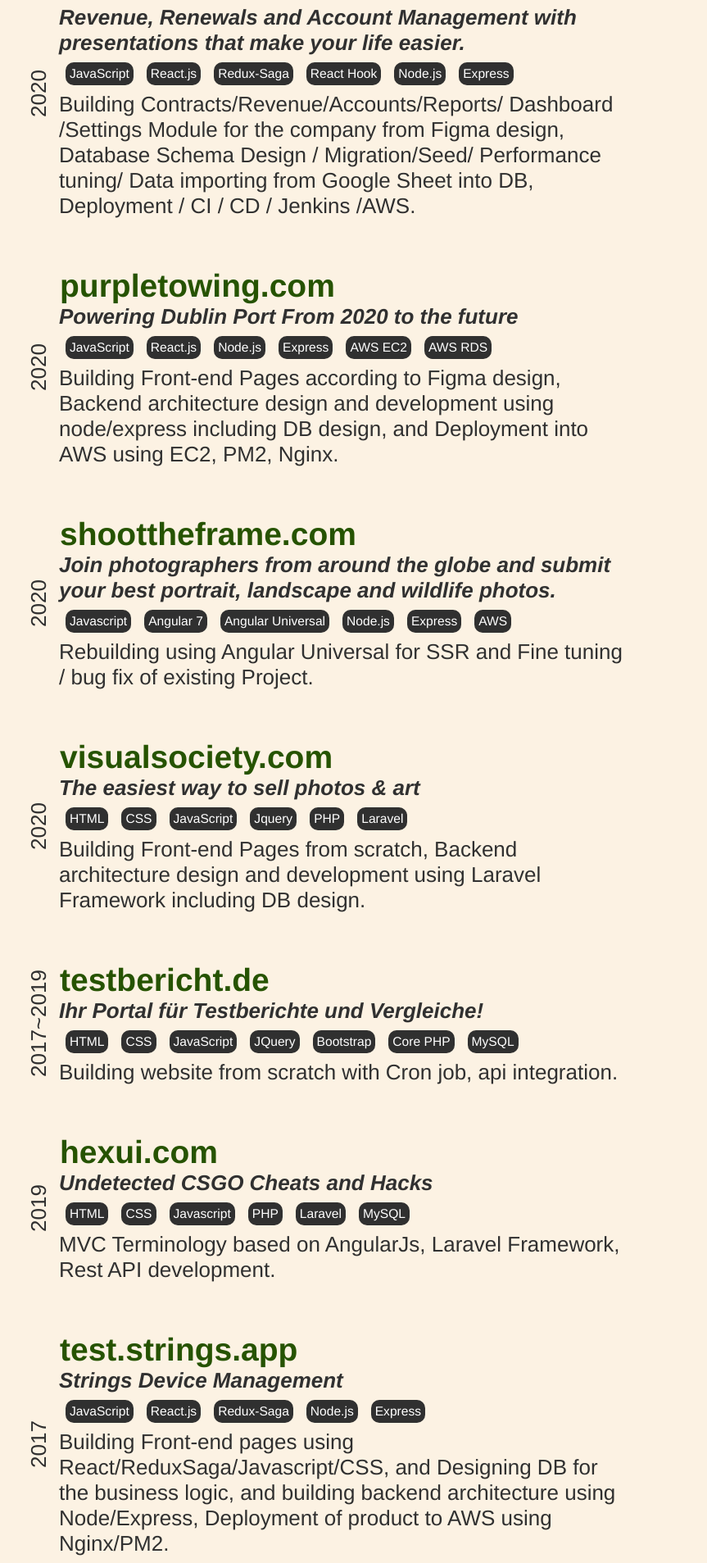
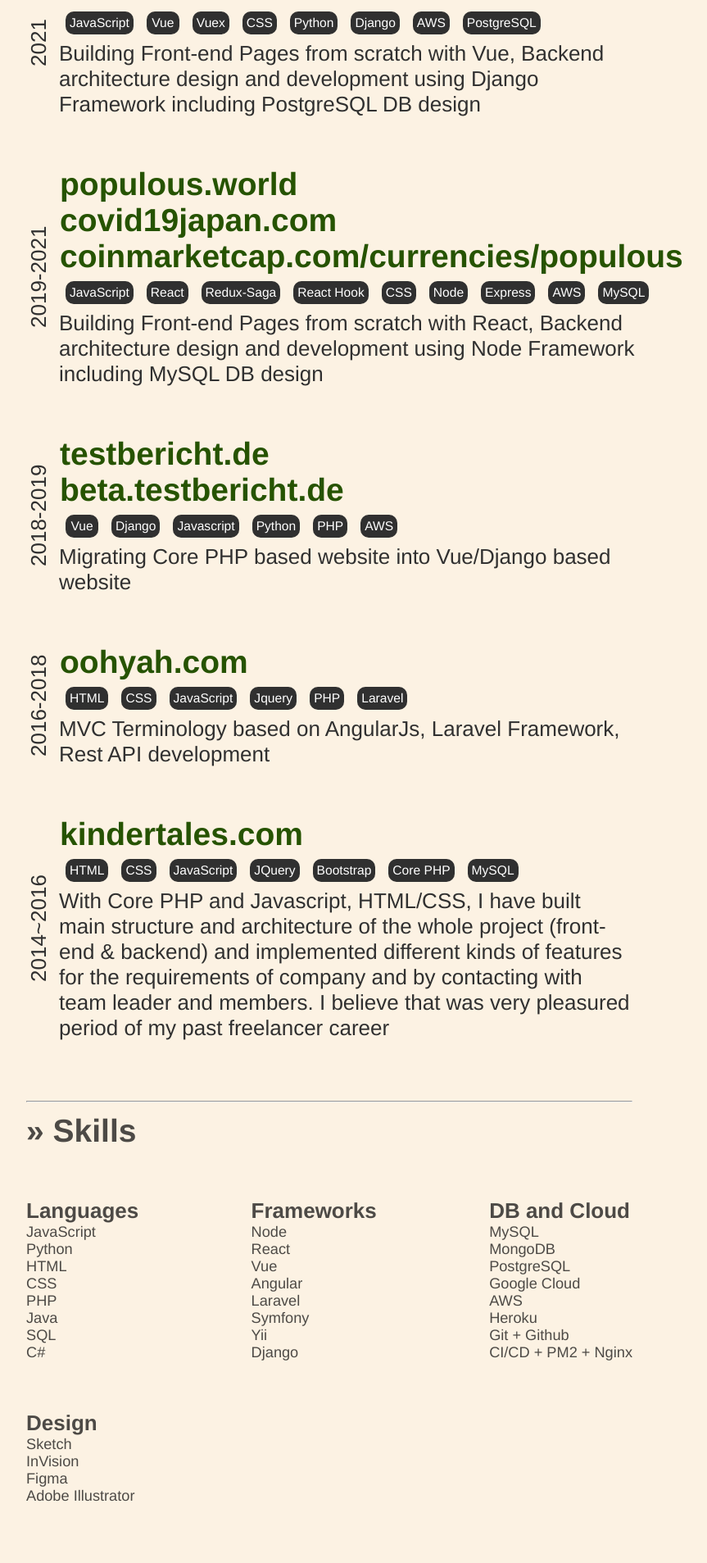
Before and after one commit to pureworldnew/personal-react-web, a React (Create React App) app: page / in a window 1280 px wide. Shown: the part 532-2439 px from the top of the page at 82% size, without its empty margins (238-1101 px from the left). Built offline with nearby package versions, Linux system fonts and the light colour scheme.

Commit message:
udpate for new freelancer carrer

```diff
--- a/src/components/section.js
+++ b/src/components/section.js
@@ -17,15 +17,6 @@
 //date project was completed in
 function Date(props) {
   return <span>{props.date}</span>;
-}
-
-//longer title
-function Short(props) {
-  return (
-    <h4>
-      <em>{props.desc}</em>
-    </h4>
-  );
 }
 
 //all relavent languages and tools used in project
@@ -48,88 +39,90 @@
         </div>
         <div id="section">
           <div id="date">
-            <Date date="2020" />
+            <Date date="2021" />
           </div>
           <div>
-            <Title name="zenview.co" link="https://www.zenview.co" />
-            <Short desc="Revenue, Renewals and Account Management with presentations that make your life easier." />
+            <Title name="meetwithdev.com" link="https://meetwithdev.com/" />
             <div id="labels">
               <Label label="JavaScript" />
-              <Label label="React.js" />
-              <Label label="Redux-Saga" />
-              <Label label="React Hook" />
-              <Label label="Node.js" />
-              <Label label="Express" />
+              <Label label="Vue" />
+              <Label label="Vuex" />
+              <Label label="CSS" />
+              <Label label="Python" />
+              <Label label="Django" />
+              <Label label="AWS" />
+              <Label label="PostgreSQL" />
             </div>
             <Desc
-              desc="Building Contracts/Revenue/Accounts/Reports/
-Dashboard /Settings Module for the company from Figma
-design, Database Schema Design / Migration/Seed/
-Performance tuning/ Data importing from Google Sheet into
-DB, Deployment / CI / CD / Jenkins /AWS."
+              desc="Building Front-end Pages from scratch with
+              Vue, Backend architecture design and development
+              using Django Framework including PostgreSQL DB
+              design"
             />
           </div>
         </div>
 
         <div id="section">
           <div id="date">
-            <Date date="2020" />
+            <Date date="2019-2021" />
           </div>
           <div>
+            <Title name="populous.world" link="https://populous.world/" />
+            <Title name="covid19japan.com" link="https://covid19japan.com/" />
             <Title
-              name="purpletowing.com"
-              link="https://www.purpletowing.com"
+              name="coinmarketcap.com/currencies/populous"
+              link="https://coinmarketcap.com/currencies/populous/"
             />
-            <Short desc="Powering Dublin Port From 2020 to the future" />
             <div id="labels">
               <Label label="JavaScript" />
-              <Label label="React.js" />
-              <Label label="Node.js" />
+              <Label label="React" />
+              <Label label="Redux-Saga" />
+              <Label label="React Hook" />
+              <Label label="CSS" />
+              <Label label="Node" />
               <Label label="Express" />
-              <Label label="AWS EC2" />
-              <Label label="AWS RDS" />
+              <Label label="AWS" />
+              <Label label="MySQL" />
             </div>
             <Desc
-              desc="Building Front-end Pages according to Figma design,
-Backend architecture design and development using
-node/express including DB design, and Deployment into
-AWS using EC2, PM2, Nginx."
+              desc="Building Front-end Pages from scratch with
+              React, Backend architecture design and development
+              using Node Framework including MySQL DB design"
             />
           </div>
         </div>
 
         <div id="section">
           <div id="date">
-            <Date date="2020" />
+            <Date date="2018-2019" />
           </div>
           <div>
-            <Title name="shoottheframe.com" link="https://shoottheframe.com/" />
-            <Short desc="Join photographers from around the globe and submit your best portrait, landscape and wildlife photos." />
+            <Title name="testbericht.de" link="https://www.testbericht.de/" />
+            <Title
+              name="beta.testbericht.de"
+              link="https://beta.testbericht.de/"
+            />
             <div id="labels">
+              <Label label="Vue" />
+              <Label label="Django" />
               <Label label="Javascript" />
-              <Label label="Angular 7" />
-              <Label label="Angular Universal" />
-              <Label label="Node.js" />
-              <Label label="Express" />
+              <Label label="Python" />
+              <Label label="PHP" />
               <Label label="AWS" />
             </div>
             <Desc
-              desc="Rebuilding using Angular Universal for SSR and Fine
-tuning / bug fix of existing Project."
+              desc="Migrating Core PHP based website into
+              Vue/Django based website"
             />
           </div>
         </div>
 
         <div id="section">
           <div id="date">
-            <Date date="2020" />
+            <Date date="2016-2018" />
           </div>
           <div>
-            <Title name="visualsociety.com" link="https://visualsociety.com" />
-            <Short
-              desc="The easiest way to
-sell photos & art"
-            />
+            <Title name="oohyah.com" link="https://oohyah.com/" />
             <div id="labels">
               <Label label="HTML" />
               <Label label="CSS" />
@@ -139,20 +132,18 @@
               <Label label="Laravel" />
             </div>
             <Desc
-              desc="Building Front-end Pages from scratch, Backend
-architecture design and development using Laravel
-Framework including DB design."
+              desc="MVC Terminology based on AngularJs, Laravel Framework,
+              Rest API development"
             />
           </div>
         </div>
 
         <div id="section">
           <div id="date">
-            <Date date="2017~2019" />
+            <Date date="2014~2016" />
           </div>
           <div>
-            <Title name="testbericht.de" link="https://www.testbericht.de/" />
-            <Short desc="Ihr Portal für Testberichte und Vergleiche!" />
+            <Title name="kindertales.com" link="https://www.kindertales.com/" />
             <div id="labels">
               <Label label="HTML" />
               <Label label="CSS" />
@@ -163,114 +154,11 @@
               <Label label="MySQL" />
             </div>
             <Desc
-              desc="Building website from scratch with Cron job, api
-integration."
-            />
-          </div>
-        </div>
-
-        <div id="section">
-          <div id="date">
-            <Date date="2019" />
-          </div>
-          <div>
-            <Title name="hexui.com" link="https://hexui.com" />
-            <Short desc="Undetected CSGO Cheats and Hacks" />
-            <div id="labels">
-              <Label label="HTML" />
-              <Label label="CSS" />
-              <Label label="Javascript" />
-              <Label label="PHP" />
-              <Label label="Laravel" />
-              <Label label="MySQL" />
-            </div>
-            <Desc
-              desc="MVC Terminology based on AngularJs, Laravel
-Framework, Rest API development."
-            />
-          </div>
-        </div>
-
-        <div id="section">
-          <div id="date">
-            <Date date="2017" />
-          </div>
-          <div>
-            <Title name="test.strings.app" link="https://test.strings.app/" />
-            <Short desc="Strings Device Management " />
-            <div id="labels">
-              <Label label="JavaScript" />
-              <Label label="React.js" />
-              <Label label="Redux-Saga" />
-              <Label label="Node.js" />
-              <Label label="Express" />
-            </div>
-            <Desc
-              desc="Building Front-end pages using React/ReduxSaga/Javascript/CSS, and Designing DB for the business logic,
-              and building backend architecture using Node/Express,
-              Deployment of product to AWS using Nginx/PM2."
-            />
-          </div>
-        </div>
-
-        <div id="section">
-          <div id="date">
-            <Date date="2014~2018" />
-          </div>
-          <div>
-            <Title name="kindertales.com" link="https://kindertales.com/" />
-            <Short desc="Providers, Teachers, Parents, Marketing" />
-            <div id="labels">
-              <Label label="Node.js" />
-              <Label label="Express" />
-              <Label label="Bootstrap" />
-              <Label label="CSS" />
-              <Label label="JavaScript" />
-              <Label label="Amazon RDS" />
-            </div>
-            <Desc desc="Pixel-perfect front-end development and highperformance back-end development." />
-          </div>
-        </div>
-
-        <div id="section">
-          <div id="date">
-            <Date date="2016~2017" />
-          </div>
-          <div>
-            <Title name="oohyah.com" link="https://oohyah.com" />
-            <Short desc="A Music Streaming Platform & Marketplace for Artists & Fans" />
-            <div id="labels">
-              <Label label="AngularJs" />
-              <Label label="HTML" />
-              <Label label="CSS" />
-              <Label label="Laravel" />
-              <Label label="MySQL" />
-            </div>
-            <Desc
-              desc="MVC Terminology based on AngularJs, Laravel
-Framework, Rest API development."
-            />
-          </div>
-        </div>
-
-        <div id="section">
-          <div id="date">
-            <Date date="2015~2017" />
-          </div>
-          <div>
-            <Title name="howtube.com" link="https://www.howtube.com/" />
-            <Short desc="A New Video / Audio Platform Built For The People, By The People" />
-            <div id="labels">
-              <Label label="HTML" />
-              <Label label="CSS" />
-              <Label label="Javascript" />
-              <Label label="PHP" />
-              <Label label="Yii 2.0" />
-              <Label label="MySQL" />
-            </div>
-            <Desc
-              desc="With Yii 2.0 Framework, I have built this website from the scratch to final version...
-              The most challenge for this web application development was to keep high performance of the web application with UI/UX design work..."
+              desc="With Core PHP and Javascript, HTML/CSS, I have built main
+              structure and architecture of the whole project (front-end & backend) and implemented different kinds of features for the
+              requirements of company and by contacting with team leader and
+              members.
+              I believe that was very pleasured period of my past freelancer career"
             />
           </div>
         </div>
```
Also changed, not shown: 2 other files (tests, documents, lock files or other folders).
